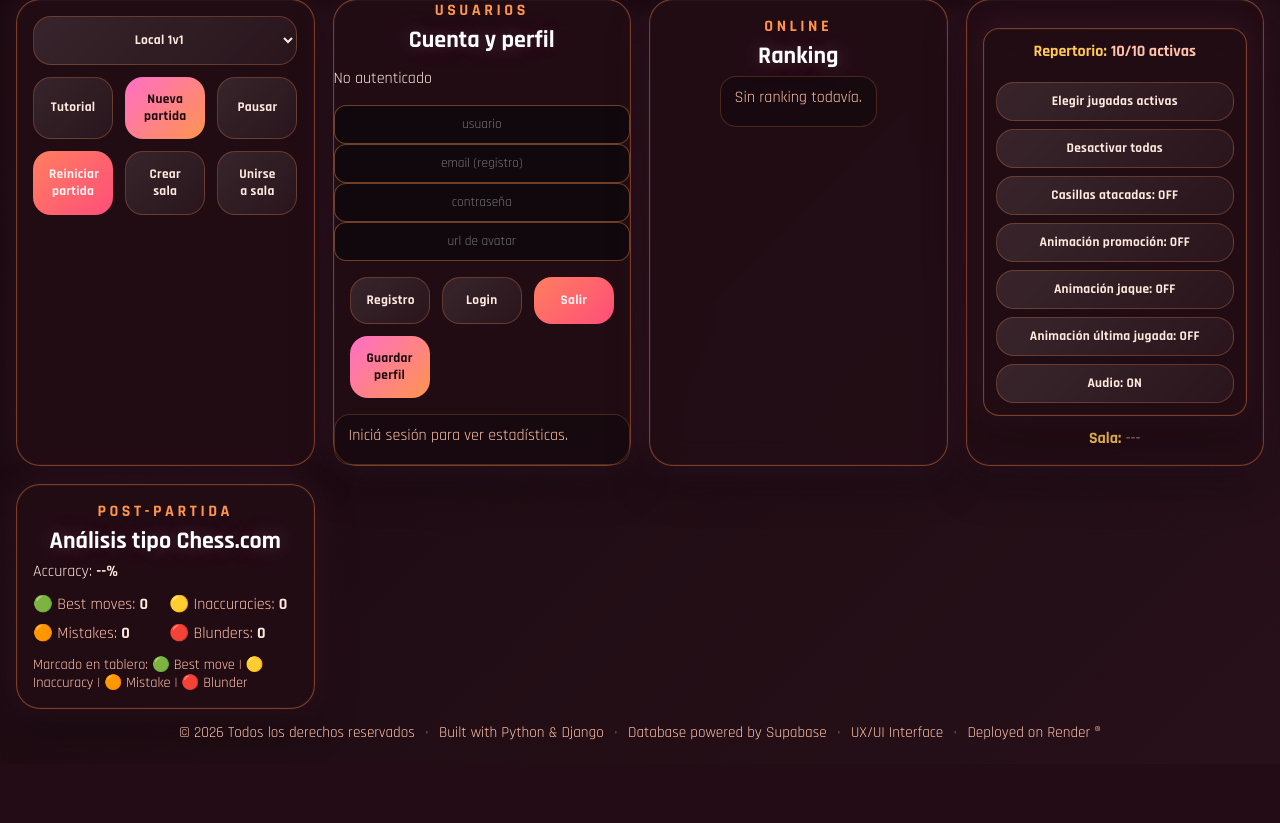
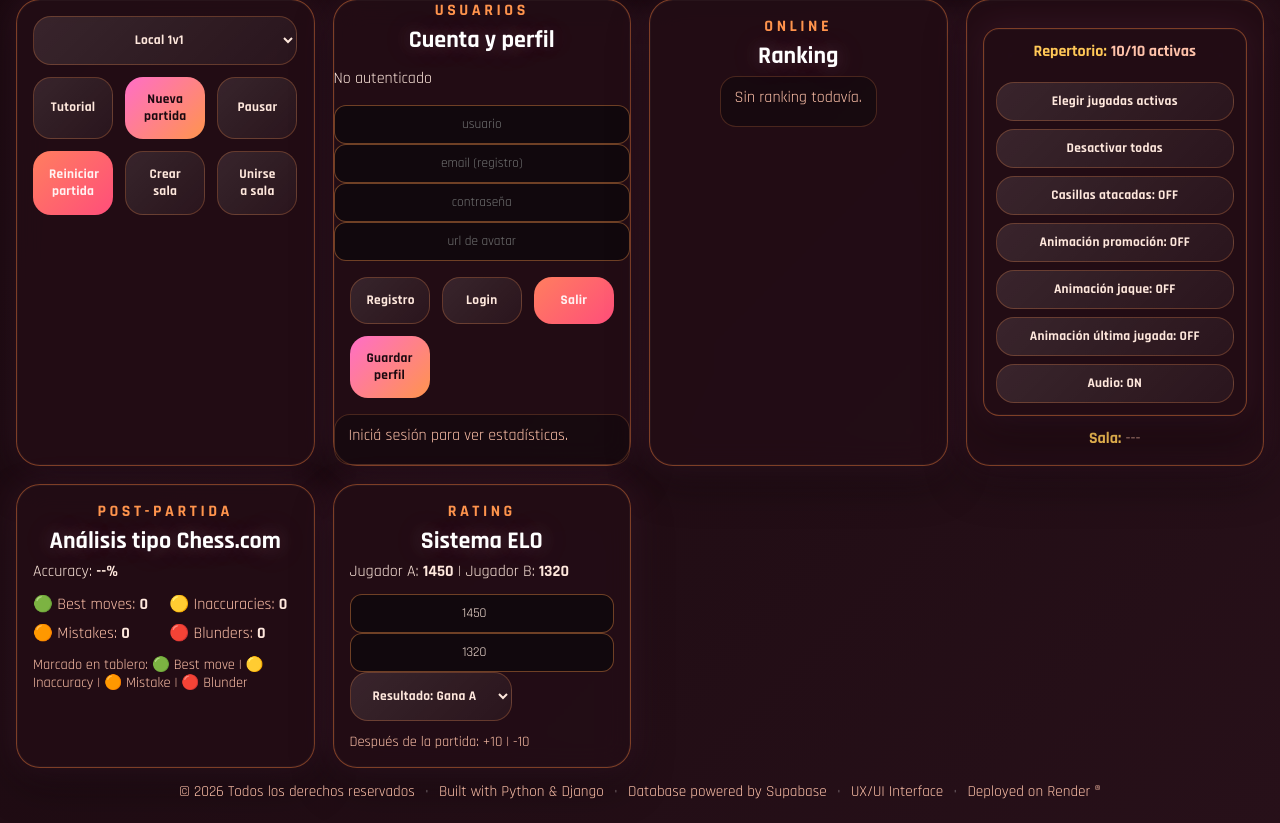
Before and after one commit to lu-developer476/Ajedrez, a Django app: page / in a window 1280 px wide. Shown: the part 1103-1926 px from the top of the page. Before the commit the page ends 1843 px from the top, so only its background shows below. Run offline with Django 5.2, Linux system fonts and the light colour scheme; data that the repository does not hold is empty.

Commit message:
Add ELO system with official calculation and preview panel (#27)

```diff
--- a/core/static/core/js/game.js
+++ b/core/static/core/js/game.js
@@ -66,6 +66,12 @@ const loginBtn = document.getElementById('login-btn');
 const logoutBtn = document.getElementById('logout-btn');
 const saveProfileBtn = document.getElementById('save-profile-btn');
 const userStatsListEl = document.getElementById('user-stats-list');
+const eloAInputEl = document.getElementById('elo-a-input');
+const eloBInputEl = document.getElementById('elo-b-input');
+const eloResultEl = document.getElementById('elo-result');
+const eloARatingEl = document.getElementById('elo-a-rating');
+const eloBRatingEl = document.getElementById('elo-b-rating');
+const eloAfterEl = document.getElementById('elo-after');
 
 const FILES = ['a', 'b', 'c', 'd', 'e', 'f', 'g', 'h'];
 
@@ -166,6 +172,30 @@ let enableLastMoveAnimation = false;
 let highlightLastMove = null;
 let activeVariations = new Set(TRAINING_VARIATIONS);
 let waitingStartColor = false;
+
+const ELO_K_FACTOR = 32;
+
+function expectedScore(playerRating, opponentRating) {
+  return 1 / (1 + 10 ** ((opponentRating - playerRating) / 400));
+}
+
+function calculateEloDelta(playerRating, opponentRating, score) {
+  return Math.round(ELO_K_FACTOR * (score - expectedScore(playerRating, opponentRating)));
+}
+
+function renderEloPreview() {
+  if (!eloAInputEl || !eloBInputEl || !eloResultEl || !eloAfterEl) return;
+  const ratingA = Number(eloAInputEl.value) || 1450;
+  const ratingB = Number(eloBInputEl.value) || 1320;
+  let scoreA = 1;
+  if (eloResultEl.value === 'draw') scoreA = 0.5;
+  if (eloResultEl.value === 'b_win') scoreA = 0;
+  const deltaA = calculateEloDelta(ratingA, ratingB, scoreA);
+  const deltaB = calculateEloDelta(ratingB, ratingA, 1 - scoreA);
+  if (eloARatingEl) eloARatingEl.textContent = String(ratingA);
+  if (eloBRatingEl) eloBRatingEl.textContent = String(ratingB);
+  eloAfterEl.textContent = `Después de la partida: ${deltaA >= 0 ? '+' : ''}${deltaA} | ${deltaB >= 0 ? '+' : ''}${deltaB}`;
+}
 
 function createInitialBoard() { return [['br','bn','bb','bq','bk','bb','bn','br'],['bp','bp','bp','bp','bp','bp','bp','bp'],[null,null,null,null,null,null,null,null],[null,null,null,null,null,null,null,null],[null,null,null,null,null,null,null,null],[null,null,null,null,null,null,null,null],['wp','wp','wp','wp','wp','wp','wp','wp'],['wr','wn','wb','wq','wk','wb','wn','wr']]; }
 function createState() {
@@ -1456,9 +1486,14 @@ if (commandFromEl && commandToEl) {
   });
 }
 
+if (eloAInputEl) eloAInputEl.addEventListener('input', renderEloPreview);
+if (eloBInputEl) eloBInputEl.addEventListener('input', renderEloPreview);
+if (eloResultEl) eloResultEl.addEventListener('change', renderEloPreview);
+
 updateVolumeUI();
 updateVariationUI();
 updateBoardLegendDots();
+renderEloPreview();
 resetGame();
 loadRanking();
 loadProfile();
--- a/core/templates/core/index.html
+++ b/core/templates/core/index.html
@@ -189,6 +189,20 @@
         </div>
         <p class="analysis-legend">Marcado en tablero: 🟢 Best move | 🟡 Inaccuracy | 🟠 Mistake | 🔴 Blunder</p>
       </div>
+      <div class="analysis panel-glow">
+        <div class="leaderboard-header"><p class="eyebrow">RATING</p><h2>Sistema ELO</h2></div>
+        <p class="analysis-main">Jugador A: <strong id="elo-a-rating">1450</strong> | Jugador B: <strong id="elo-b-rating">1320</strong></p>
+        <div class="auth-grid">
+          <input id="elo-a-input" class="command-input" type="number" value="1450" placeholder="ELO Jugador A">
+          <input id="elo-b-input" class="command-input" type="number" value="1320" placeholder="ELO Jugador B">
+          <select id="elo-result" class="btn secondary" aria-label="Resultado de la partida">
+            <option value="a_win" selected>Resultado: Gana A</option>
+            <option value="draw">Resultado: Empate</option>
+            <option value="b_win">Resultado: Gana B</option>
+          </select>
+        </div>
+        <p id="elo-after" class="analysis-legend">Después de la partida: +0 | +0</p>
+      </div>
     </section>
   </main>
   <footer class="footer">
--- a/core/views.py
+++ b/core/views.py
@@ -13,6 +13,18 @@ from django.views.decorators.csrf import csrf_exempt
 from django.views.decorators.http import require_GET, require_http_methods
 
 from .models import MatchRecord, PlayerRating
+
+
+DEFAULT_ELO_K = 32
+
+
+def _expected_score(player_rating, opponent_rating):
+    return 1 / (1 + 10 ** ((opponent_rating - player_rating) / 400))
+
+
+def _elo_delta(player_rating, opponent_rating, score, k_factor=DEFAULT_ELO_K):
+    expected = _expected_score(player_rating, opponent_rating)
+    return round(k_factor * (score - expected))
 
 
 def index(request):
@@ -132,23 +144,26 @@ def submit_user_result(request):
     data = _payload(request)
     outcome = data.get('outcome')
     best_victory = (data.get('best_victory') or '').strip()
+    opponent_rating = int(data.get('opponent_rating') or 1200)
 
     if outcome not in {'win', 'loss', 'draw'}:
         return JsonResponse({'status': 'error', 'message': 'Resultado inválido'}, status=400)
 
     stats = request.user.stats
     stats.games_played += 1
+    score = 0.5
     if outcome == 'win':
         stats.wins += 1
-        stats.rating += 15
+        score = 1
         if best_victory:
             stats.best_victory = best_victory[:120]
     elif outcome == 'loss':
         stats.losses += 1
-        stats.rating = max(800, stats.rating - 12)
+        score = 0
     else:
         stats.draws += 1
-        stats.rating += 2
+
+    stats.rating = max(800, stats.rating + _elo_delta(stats.rating, opponent_rating, score))
 
     stats.save()
 
@@ -476,22 +491,49 @@ def submit_result(request):
     data = _payload(request)
     name = (data.get('name') or '').strip()
     outcome = data.get('outcome')
+    opponent_name = (data.get('opponent_name') or '').strip()
+    opponent_rating = int(data.get('opponent_rating') or 1200)
     if not name or outcome not in {'win', 'loss', 'draw'}:
         return JsonResponse({'status': 'error', 'message': 'Datos inválidos'}, status=400)
 
     player, _ = PlayerRating.objects.get_or_create(name=name)
+    player_start_rating = player.rating
+    score = 0.5
     if outcome == 'win':
         player.wins += 1
-        player.rating += 15
+        score = 1
     elif outcome == 'loss':
         player.losses += 1
-        player.rating = max(800, player.rating - 12)
+        score = 0
     else:
         player.draws += 1
-        player.rating += 2
+
+    delta = _elo_delta(player_start_rating, opponent_rating, score)
+    player.rating = max(800, player_start_rating + delta)
     player.save()
 
-    return JsonResponse({'status': 'ok', 'rating': player.rating})
+    response = {'status': 'ok', 'rating': player.rating, 'delta': delta}
+
+    if opponent_name:
+        opponent, _ = PlayerRating.objects.get_or_create(name=opponent_name, defaults={'rating': opponent_rating})
+        opponent_start_rating = opponent.rating
+        opponent_score = 1 - score
+        opponent_delta = _elo_delta(opponent_start_rating, player_start_rating, opponent_score)
+        opponent.rating = max(800, opponent_start_rating + opponent_delta)
+        if outcome == 'win':
+            opponent.losses += 1
+        elif outcome == 'loss':
+            opponent.wins += 1
+        else:
+            opponent.draws += 1
+        opponent.save()
+        response['opponent'] = {
+            'name': opponent.name,
+            'rating': opponent.rating,
+            'delta': opponent_delta,
+        }
+
+    return JsonResponse(response)
 
 
 @require_GET
```
Also changed, not shown: core/tests.py (+15 -1 lines).
